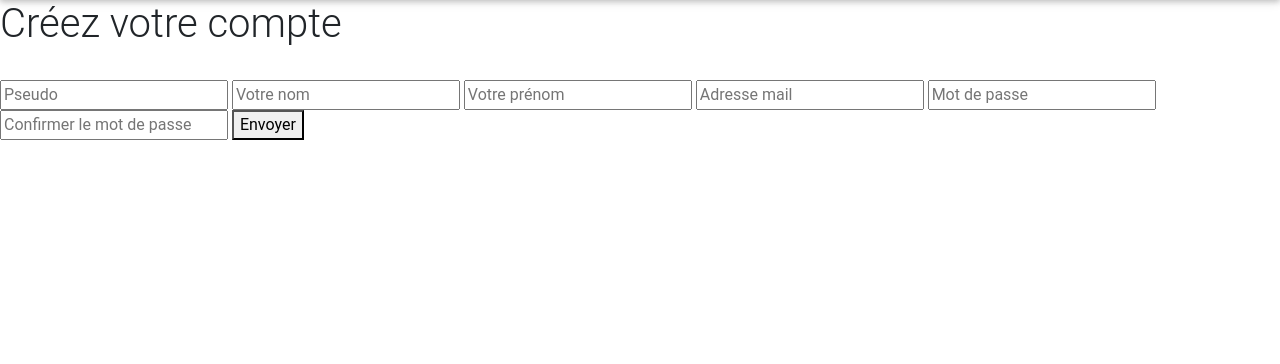
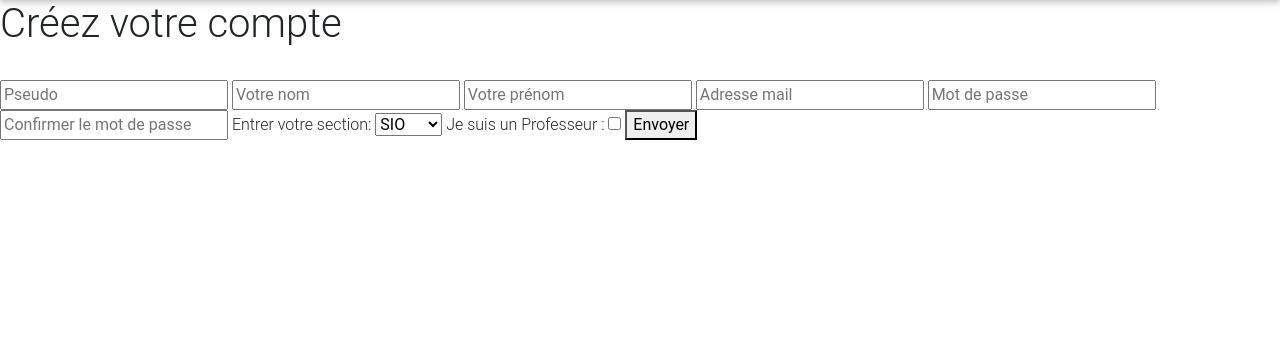
Before and after one commit to Tleard/PPE_Dev, a PHP site: page /account.php in a window 1280 px wide. Shown: the part 56-420 px from the top of the page. Run offline with PHP 8.4, Linux system fonts and the light colour scheme; some libraries are stand-ins or nearby versions.

Commit message:
Section + Rang added

```diff
--- a/vue/formcreate.php
+++ b/vue/formcreate.php
@@ -19,7 +19,7 @@ if(!empty($_POST)){
         $mail = htmlentities(strtolower(trim($mail)));
         $mdp = trim($mdp);
         $confmdp = trim($confmdp);
-
+        $section = trim($section);
 
         if(empty($login)){
             $valid = false;
@@ -42,7 +42,19 @@ if(!empty($_POST)){
             $valid = false;
             $error_login = "Ce nom d'utilisateur existe déjà";
         }
-    }
+        }
+
+        if (empty($section)){
+            if (empty($teacher))
+            {
+                $valid = false;
+                $error_section = "Veuillez selectionner une section, ou dire si vous êtes professeur.";
+            } else {
+                $section= NULL;
+            }
+        } elseif (!empty($teacher)) {
+            $section = NULL;
+        }
 
         if(empty($nom)){
             $valid = false;
@@ -82,8 +94,8 @@ if(!empty($_POST)){
 
             $mdp = crypt($mdp, "unebelleteétaitunjourdansunprésquandelleviunchasseurilditdqlsdlkqnsdqnsldknsqkn");
             $date_creation = date('Y-m-d H:i:s');
-            $DB->insert("INSERT INTO profil (login, nom, prenom, mail, mdp, date_creation) VALUES (?,?, ?, ?, ?, ?)",
-                array($login,$nom, $prenom, $mail, $mdp, $date_creation));
+            $DB->insert("INSERT INTO profil (login, nom, prenom, mail, mdp, date_creation, classe) VALUES (? ,?, ?, ?, ?, ?, ?)",
+                array($login,$nom, $prenom, $mail, $mdp, $date_creation, $section));
             echo "<script language='javascript'>alert('Votre compte a été créer avec succés');
             window.location.href ='login.php';
             </script>";
@@ -144,6 +156,24 @@ if(!empty($_POST)){
     ?>
     <input type="password" placeholder="Mot de passe" name="mdp" value="<?php if(isset($mdp)){ echo $mdp; }?>" required>
     <input type="password" placeholder="Confirmer le mot de passe" name="confmdp" required>
+
+    <?php
+    if (isset($error_section)){
+        ?>
+        <div><?= $error_section ?></div>
+        <?php
+    }
+    ?>
+    <label for="section-select">Entrer votre section:</label>
+    <select id="section-select" name="section">
+        <option value="SIO">SIO</option>
+        <option value="GMPE">GMPE</option>
+        <option value="MUC">MUC</option>
+    </select>
+
+    <label for="teacher">Je suis un Professeur :</label>
+    <input type="checkbox" name="teacher" id="teacher">
+
     <button type="submit" name="inscription">Envoyer</button>
 </form>
 </body>
```
